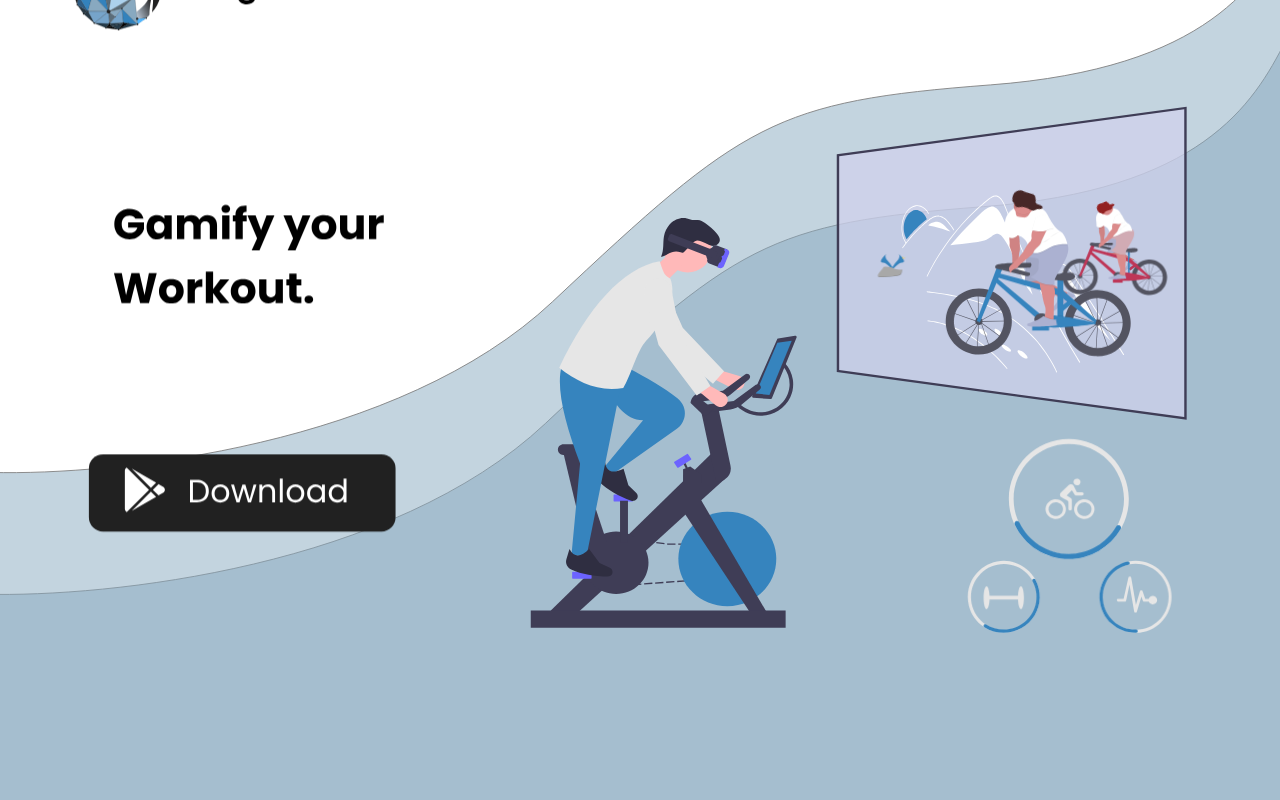
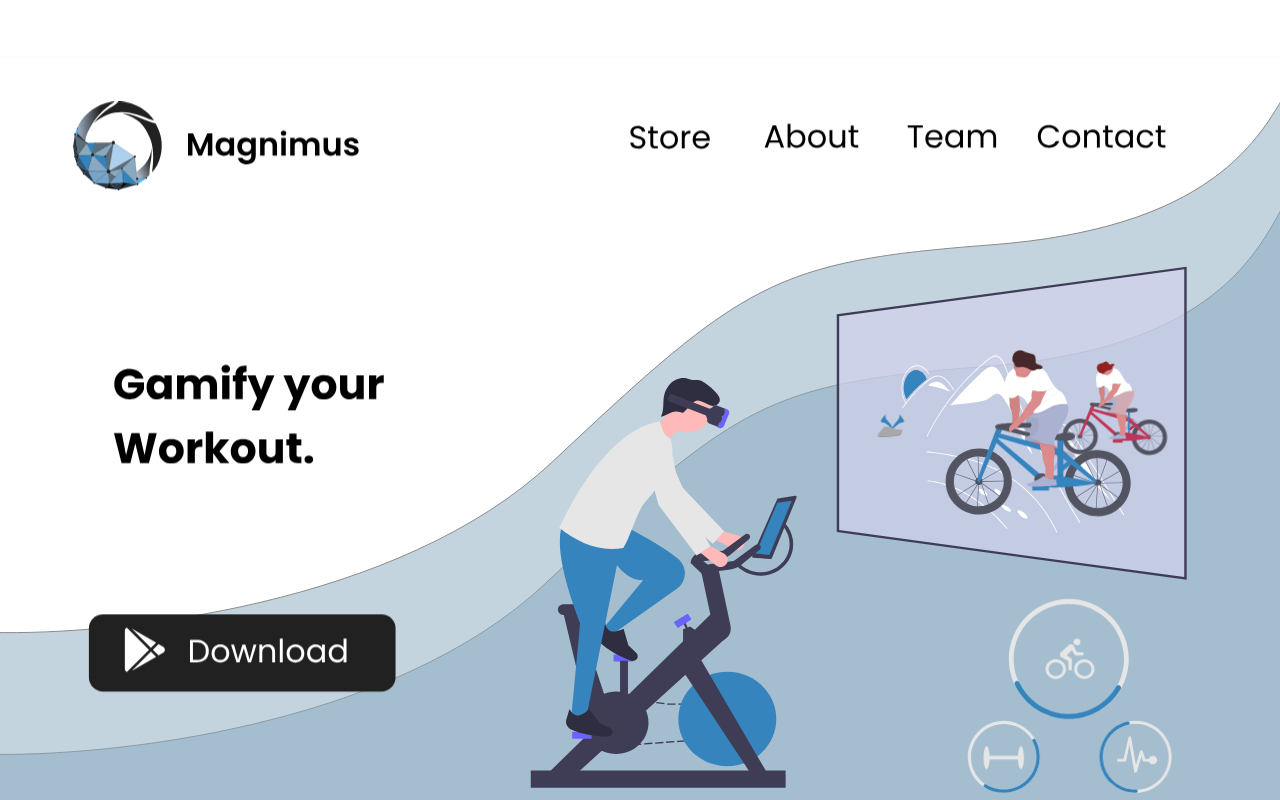
Before and after one commit to ashishiitrpr/magnimus_website, a plain HTML site: page index.html in a window 1280 px wide. Shown: the top 800 px of the page. Drawn offline with Linux system fonts and the light colour scheme.

Commit message:
Update stylesheet.css

```diff
--- a/stylesheet.css
+++ b/stylesheet.css
@@ -5,7 +5,7 @@
             overflow: hidden;
         }
 		svg {position:absolute;
-            top:-20%; left:0; width:100% }
+            top:0; left:0; width:100% }
 
 		#store_Rectangle{
 			opacity: 0;
```
